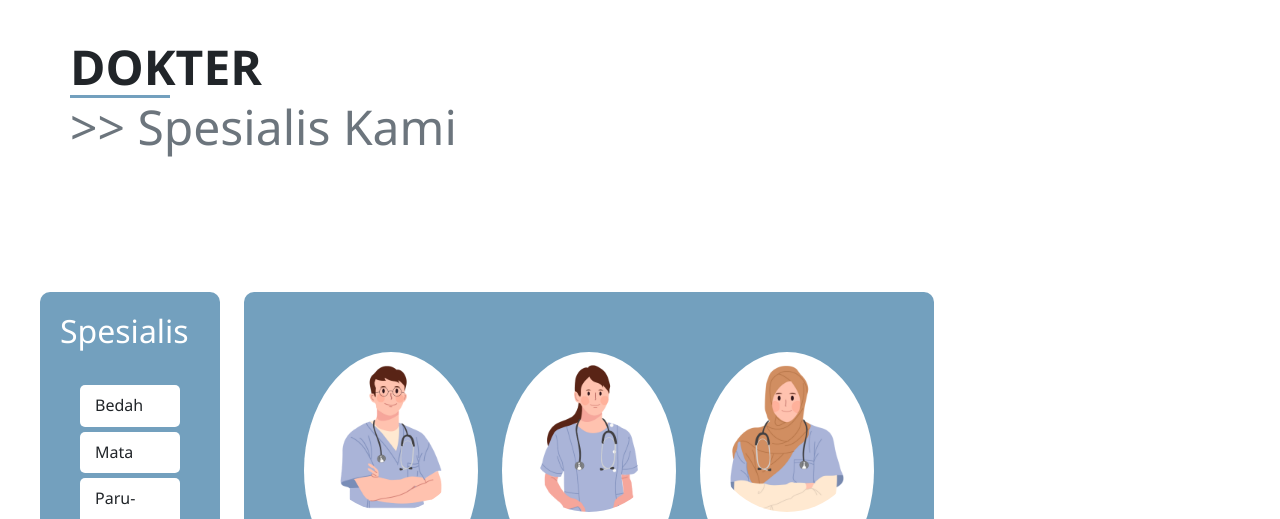
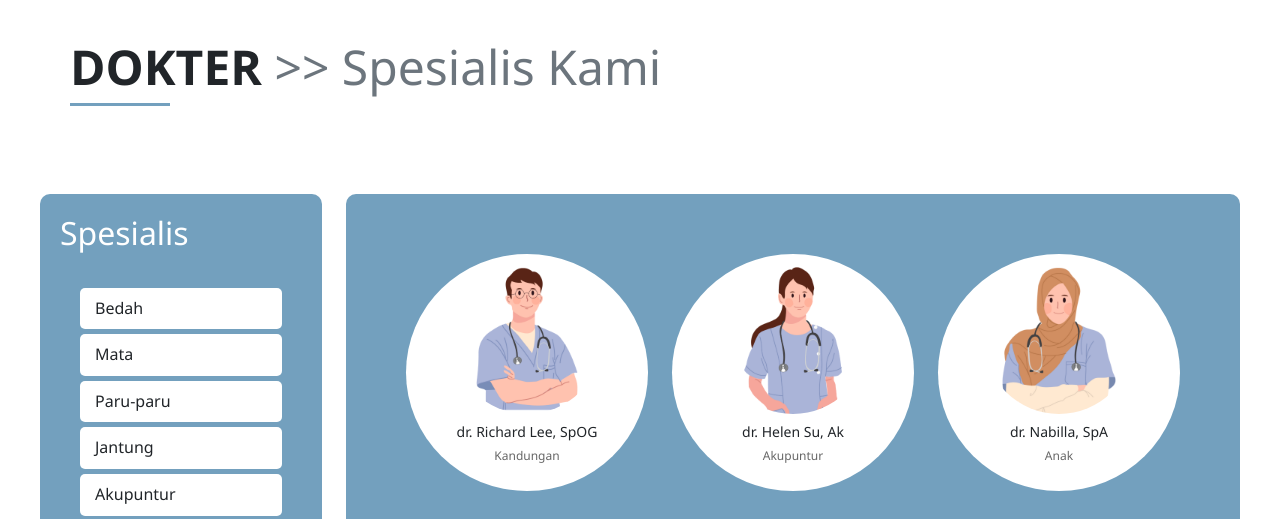
Before and after one commit to nabkaylla/RumahSakitSidoSehat.github.io, a plain HTML site: page dokter.html in a window 1280 px wide. Shown: the part 206-725 px from the top of the page. Drawn offline with nearby package versions, Linux system fonts and the light colour scheme.

Commit message:
Update dokter.html

```diff
--- a/dokter.html
+++ b/dokter.html
@@ -68,7 +68,7 @@
                     <!-- Kotak input -->
                     <input id="searchInput" class="form-control me-2" type="text" placeholder="Cari..." aria-label="Search">
                     <!-- Tombol ikon pencarian -->
-                    <button id="searchButton" class="btn btn2-outline-light" type="button">
+                    <button id="searchButton" class="btn" type="button">
                         <i class="fas fa-search"></i>
                     </button>
                 </form>
@@ -80,15 +80,15 @@
         <!-- Header Section -->
         <header class="judul mb-5">
             <h1 class="display-5 fw-bold">
-                DOKTER <div class="title-underline"></div><span class="text-secondary fw-normal">>> Spesialis Kami</span>
+                DOKTER <span class="text-secondary fw-normal">>> Spesialis Kami</span>
             </h1>
-
+            <div class="title-underline"></div>
         </header>
 
-    <div class="container2 py-5">
+    <div class="doctor-container">
         <div class="row">
             <!-- Sidebar Spesialis -->
-            <div class="col-md-2">
+            <div class="col-md-3">
                 <div class="spesialis-sidebar">
                     <h2>Spesialis</h2>
                     <ul class="spesialis-list">
@@ -112,7 +112,7 @@
             </div>
 
             <!-- Daftar Dokter -->
-            <div class="col-md-7">
+            <div class="col-md-9">
                 <div class="doctors-container">
                     <div class="row" id="doctorsGrid">
                         <!-- Doctors will be inserted here by JavaScript -->
@@ -306,6 +306,5 @@ searchButton.addEventListener("click", () => {
     }
 });
     </script>
-    <script src="script.js"></script>
 </body>
 </html>
```
